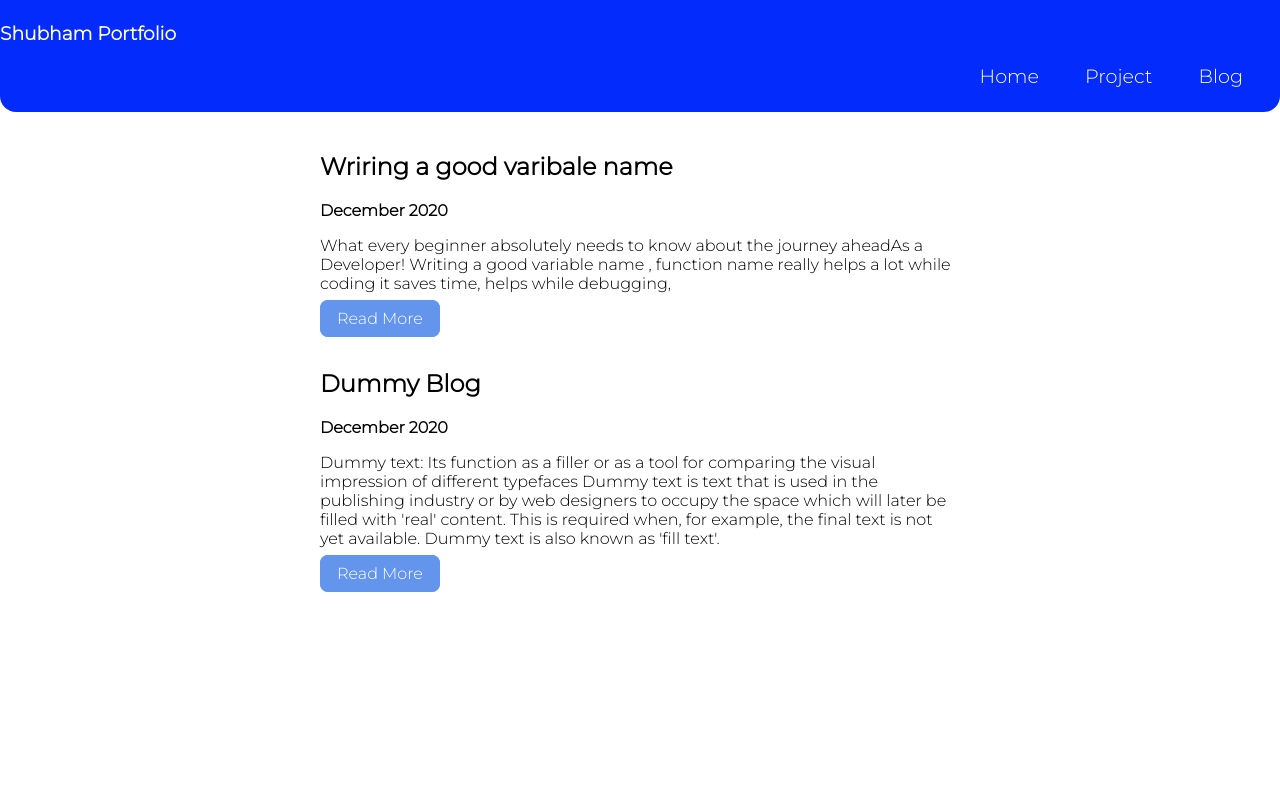
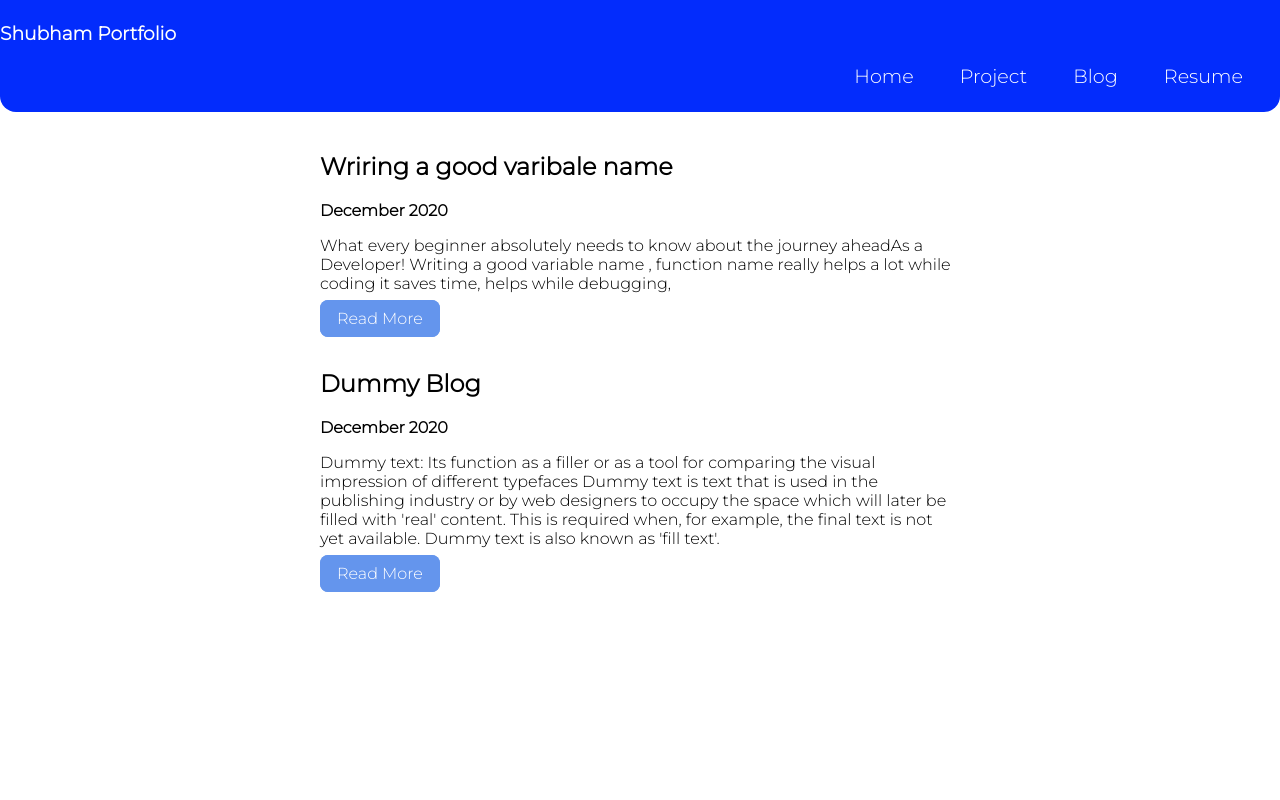
Before and after one commit to shubhamkumar648/Minnion-Talk, a plain HTML site: page blog.html in a window 1280 px wide. Shown: the top 800 px of the page. Drawn offline with Linux system fonts and the light colour scheme.

Commit message:
add resume

```diff
--- a/blog.html
+++ b/blog.html
@@ -26,6 +26,10 @@
               <li class='unordered-list inline-list'>
 
                 <a class='link link-active' href='blog.html'>Blog</a></li>
+
+                <li class='unordered-list inline-list'>
+
+                    <a class='link link-active' href='./Resume.pdf'>Resume</a></li>
 
         </ul>
     </nav>
```
Also changed, not shown: index.html (+3 -0 lines), project.html (+5 -1 lines), 1 other file.
